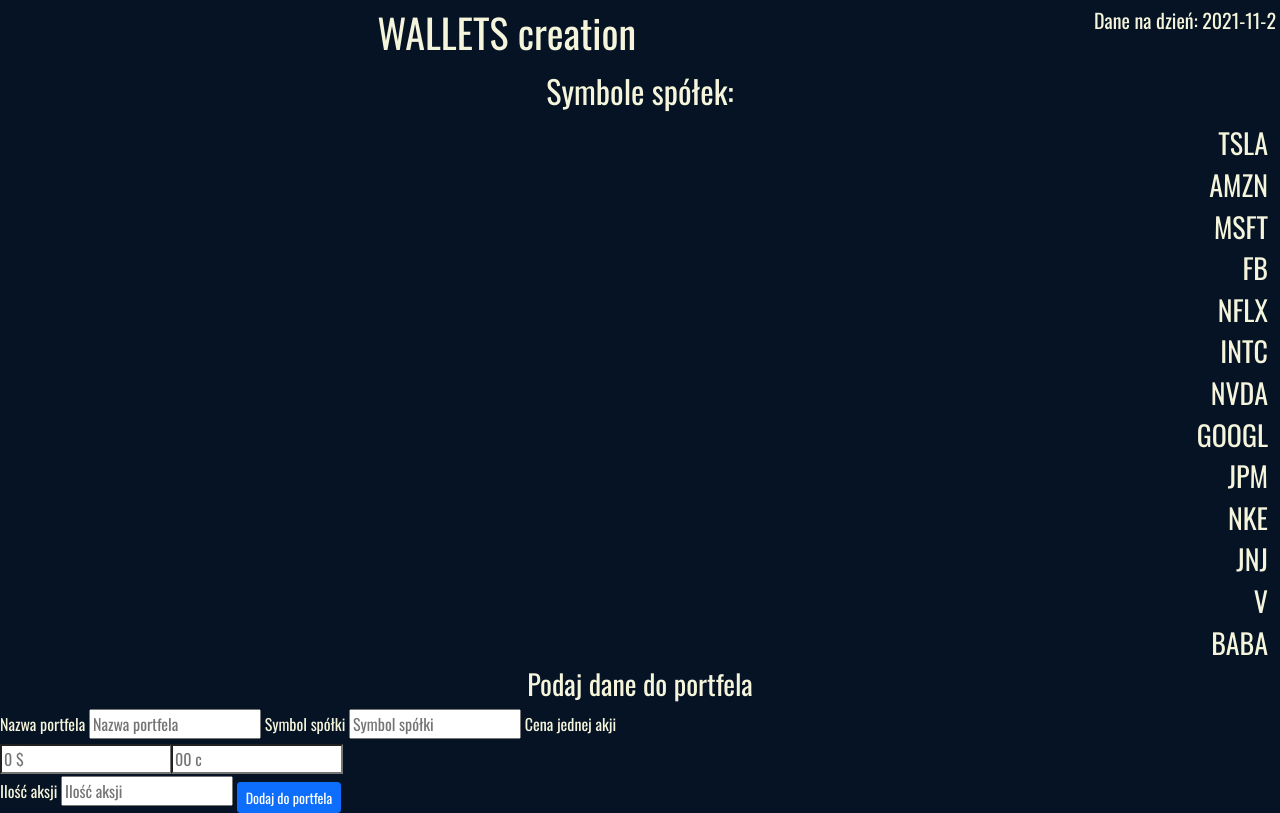
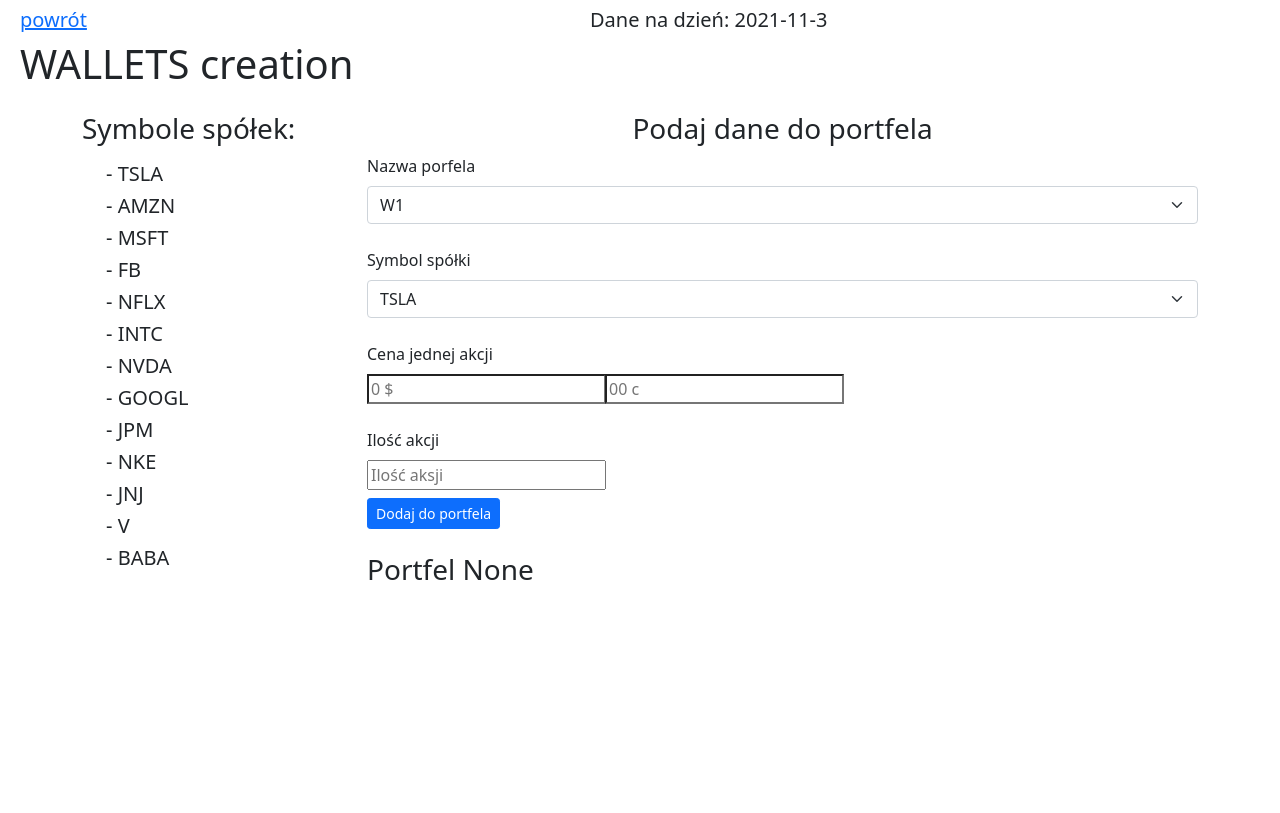
Before and after one commit to azielino/wallets, a Flask app: page /create_wallet/ in a window 1280 px wide. After the commit the page ends 580 px from the top, so only its background shows below. Run offline with Flask 2, Linux system fonts and the light colour scheme; data that the repository does not hold is empty.

Commit message:
dodane tworzenie bazy danych portfeli

```diff
--- a/app.py
+++ b/app.py
@@ -43,21 +43,40 @@
     ps = request.form.get('price_s')
     pc = request.form.get('price_c')
     q = request.form.get('quantity')
+    w = float(w0.set_dol_c(ps, pc))
     if n:
-        w = float(w0.set_dol_c(ps, pc))
-        obj = StockData(
+        if s not in symbols:
+            return "<h1>Nie ma takiej spółki</H1>"
+        stock = StockData(
             name = n,
             symbol = s,
             price = w,
             quantity = q
             )
-        db.session.add(obj)
+        db.session.add(stock)
         db.session.commit()
+    wallet_n = db.session.query(StockData).filter(StockData.name==n).all()
     context = {
         "stock_date" : w0.stock_date,
-        "symbols" : symbols
+        "symbols" : symbols,
+        "wallet_n" : wallet_n,
+        "number" : n,
+        "symbol" : s,
+        "price" : w,
+        "quantity" : q
     }
     return render_template("wallet.html", context=context)
+
+@app.route("/show_wallets/")
+def show_wallets():
+    wallets = {}
+    for item in db.session.query(StockData).all():
+        wallets[item.name] = db.session.query(StockData).filter(StockData.name==item.name).all()
+    context = {
+        "stock_date" : w0.stock_date,
+        "wallets" : wallets
+    }
+    return render_template("show.html", context=context)
 
 @app.route("/test/", methods=["GET", "POST"])
 def test():
--- /dev/null
+++ b/stock/2021113.csv
@@ -0,0 +1,13 @@
+TSLA,1172.0000
+AMZN,3312.7500
+MSFT,333.1300
+FB,328.0800
+NFLX,677.7200
+INTC,49.8600
+NVDA,264.0100
+GOOGL,2908.6500
+JPM,170.4700
+NKE,167.8300
+JNJ,165.5900
+V,209.1400
+BABA,162.9000
--- a/templates/index.html
+++ b/templates/index.html
@@ -38,6 +38,10 @@
                             <h5>KAPITAŁ: {{ context.wallets_invest }} $</h5>
                         </div>
                         <div class="container bg-info bg-opacity-50 rounded">
+                            <h5>PORTFELE</h5>
+                            <a href="/show_wallets/"><h5>Link</h5></a>
+                        </div>
+                        <div class="container bg-info bg-opacity-50 rounded">
                             <h5>STWÓRZ PORTFEL</h5>
                             <a href="/create_wallet/"><h5>Link</h5></a>
                         </div>
--- a/templates/wallet.html
+++ b/templates/wallet.html
@@ -4,15 +4,15 @@
         <meta charset="utf-8">
         <meta name="viewport" content="width=device-width, initial-scale=1">
         <link href="https://cdn.jsdelivr.net/npm/bootstrap@5.1.3/dist/css/bootstrap.min.css" rel="stylesheet" integrity="sha384-1BmE4kWBq78iYhFldvKuhfTAU6auU8tT94WrHftjDbrCEXSU1oBoqyl2QvZ6jIW3" crossorigin="anonymous">
-        <link href="static/css/style.css" rel="stylesheet">
         <script src="https://cdn.jsdelivr.net/npm/bootstrap@5.1.2/dist/js/bootstrap.bundle.min.js"></script>
         <title>Wallets creation</title>
     </head>
     <body>
         <header>
-            <div class="container-fluid m-2">
+            <div class="container m-2">
                 <div class="row">
                     <div class="col-6">
+                        <a href="/"><h5>powrót</h5></a>
                         <h1>WALLETS creation</h1>
                     </div>
                     <div class="col-6">
@@ -22,27 +22,49 @@
             </div>
         </header>
         <main>
-            <h2>Symbole spółek:</h2>
-            <div class="container-fluid mt-3">
+            <div class="container mt-3">
+                <div class="row">
+                    <div class="col-3">
+                        <h3>Symbole spółek:</h3>
+                        <div class="container mt-3">
                             {% for item in context.symbols %}
-                <h3>{{ item }}</h3>
+                            <h5>- {{ item }}</h5>
                             {% endfor %}
                         </div>
+                    </div>
+                    <div class="col-9">
                         <form action="/create_wallet/" method="POST">
                             <h3><div class="text-bold text-center">Podaj dane do portfela</div></h3>
-                <label class="form-label">Nazwa portfela</label>
-                <input class="form-input" type="text" placeholder="Nazwa portfela" name="name">
-                <label class="form-label">Symbol spółki</label>
-                <input class="form-input" type="text" placeholder="Symbol spółki" name="symbol">
-                <label class="form-label">Cena jednej akji</label>
+                            <label for="sel1" class="form-label">Nazwa porfela</label>
+                            <select class="form-select" id="sel1" name="name">
+                                {% for i in range(1, 22) %}
+                                <option>W{{ i }}</option>
+                                {% endfor %}
+                            </select><br>
+                            <label for="sel2" class="form-label">Symbol spółki</label>
+                            <select class="form-select" id="sel2" name="symbol">
+                                {% for item in context.symbols %}
+                                <option>{{ item }}</option>
+                                {% endfor %}
+                            </select><br>
+                            <label class="form-label">Cena jednej akcji</label>
                             <div class="input-group">
                                 <input class="form-input" type="number" placeholder="0 $" name="price_s">
                                 <input class="form-input" type="number" placeholder="00 c" name="price_c">
+                            </div><br>
+                            <label class="form-label">Ilość akcji</label><br>
+                            <input class="form-input" type="number" placeholder="Ilość aksji" name="quantity"><br>
+                            <button class="btn btn-primary btn-sm mt-2" type="submit">Dodaj do portfela</button>
+                        </form><br>
+                        <div>
+                            <h3>Portfel {{ context.number }}</h3>
+                            {% for item in context.wallet_n %}
+                            <p>{{ item.symbol }} {{ item.price }} {{ item.quantity }}</p>
+                            {% endfor %}
                         </div>
-                <label class="form-label">Ilość aksji</label>
-                <input class="form-input" type="number" placeholder="Ilość aksji" name="quantity">
-                <button class="btn btn-primary btn-sm mt-2" type="submit">Dodaj do portfela</button>
-            </form>
+                    </div>
+                </div>
+            </div>
         </main>
     </body>
 </html>
--- a/wallets.py
+++ b/wallets.py
@@ -25,15 +25,19 @@
 
     def set_dol_c(self, y, z):
         if not y:
-            y = '0'
+            y = 0
         if not z:
-            z = '0'
-        y = int(y)
-        z = int(z)
-        if z >= 0 and z <= 99:
-            if z < 10:
-                z = f'0{z}'
-            return f'{y}.{z}'
+            z = 0
+        if int(z) >= 0:
+            y = float(y)
+            if int(z) < 10:
+                z = '0.0' + str(z)
+            elif int(z) > 10:
+                O_z = '0.' + str(z)
+                z = round(float(O_z), 2)
+                z = str(z)[0 : 4]
+            z = float(z)
+        return str(y + z)
 
     def count_wallets(self):
         with os.scandir('investment') as it:
```
Also changed, not shown: templates/show.html (added, +39 -0 lines). Lines whose indentation alone changed are shown as unchanged.
